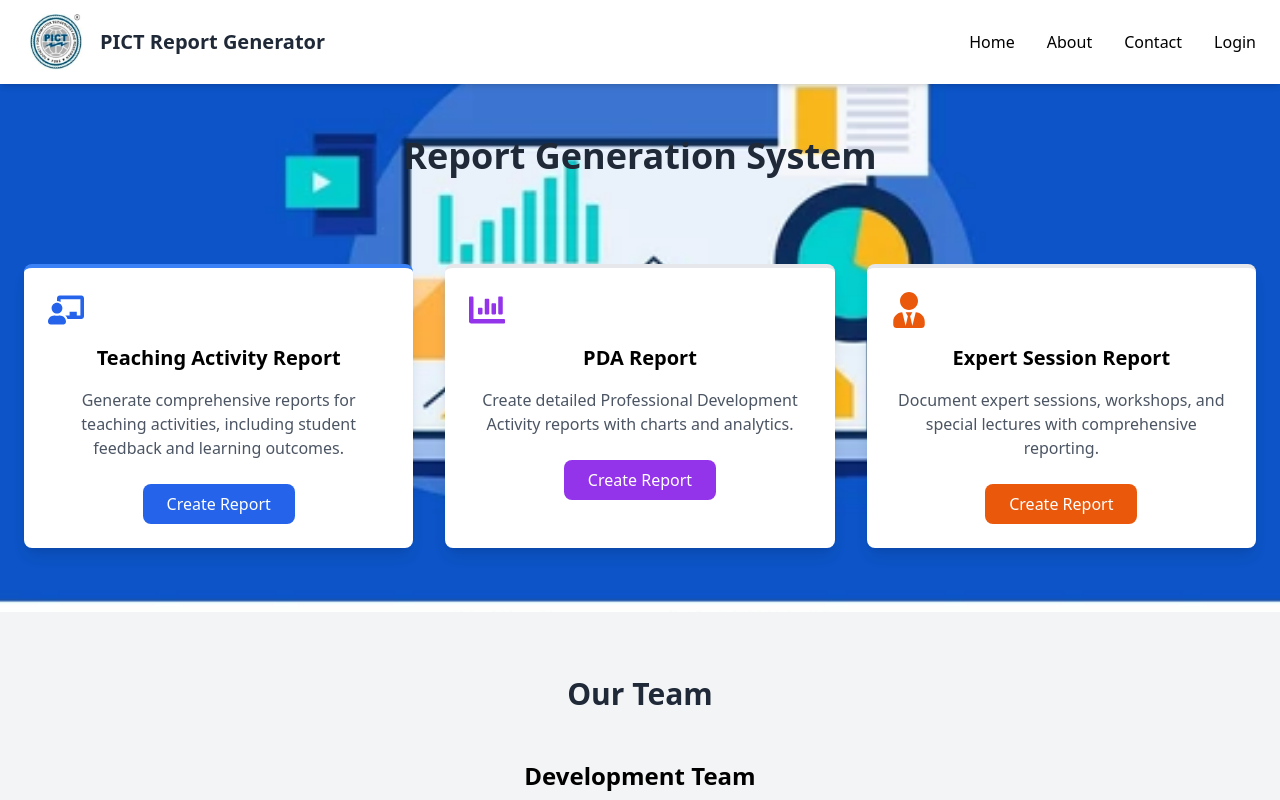
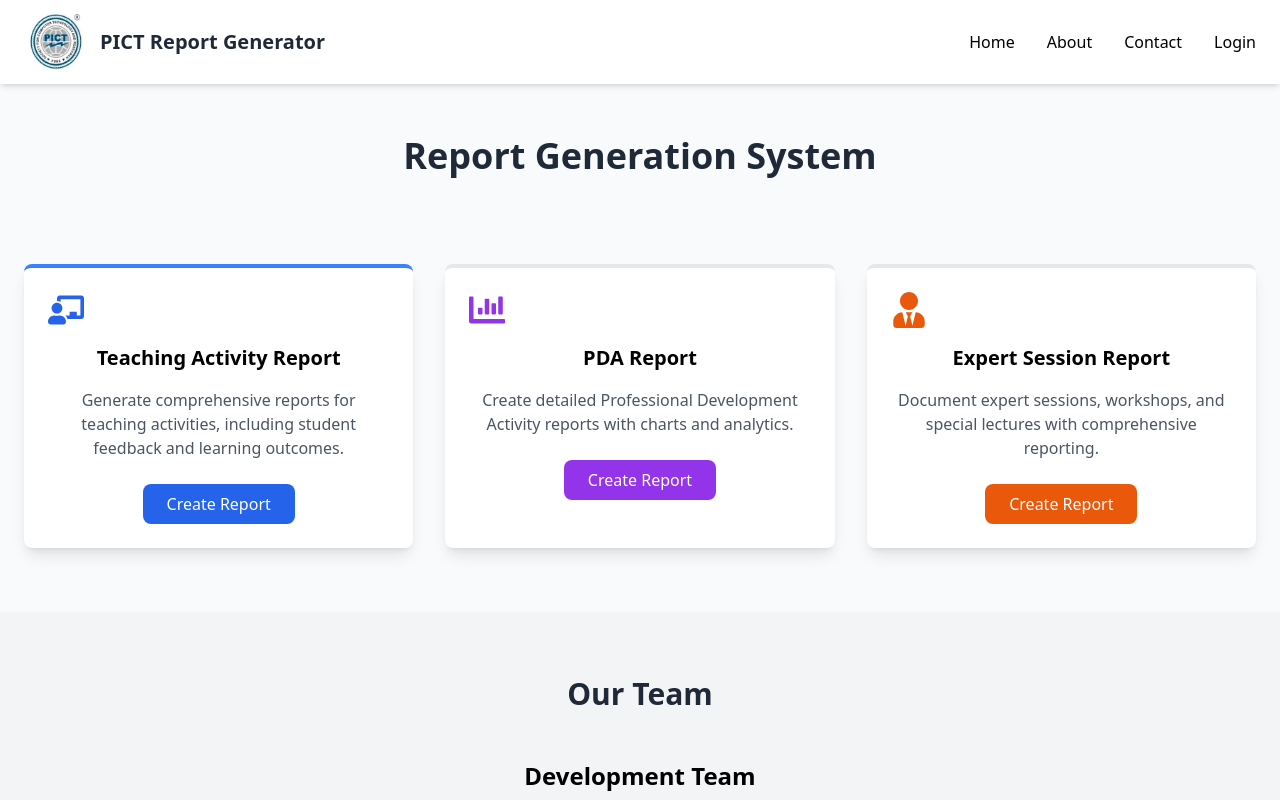
Before and after one commit to hitesh0303/report_generator, a React (Vite) app in the folder frontend/: page / in a window 1280 px wide. Shown: the top 800 px of the page. Built offline with nearby package versions, Linux system fonts and the light colour scheme; what @react-pdf/renderer would draw is missing.

Commit message:
added new1

```diff
--- a/frontend/src/components/LandingPage.jsx
+++ b/frontend/src/components/LandingPage.jsx
@@ -143,13 +143,13 @@ const LandingPage = () => {
       {/* Home Section */}
       <section id="home" className="pt-24 pb-16 relative">
         {/* Background Image */}
-        <div
+        {/* <div
           className="absolute inset-0 bg-cover bg-center z-0"
           style={{
             backgroundImage: 'url("/image.png")',
             opacity: '1'
           }}
-        />
+        /> */}
 
         <div className="container mx-auto px-6 relative z-10">
           <h1 className="text-4xl py-10 font-bold text-center text-gray-800 mb-12">Report Generation System</h1>
```
